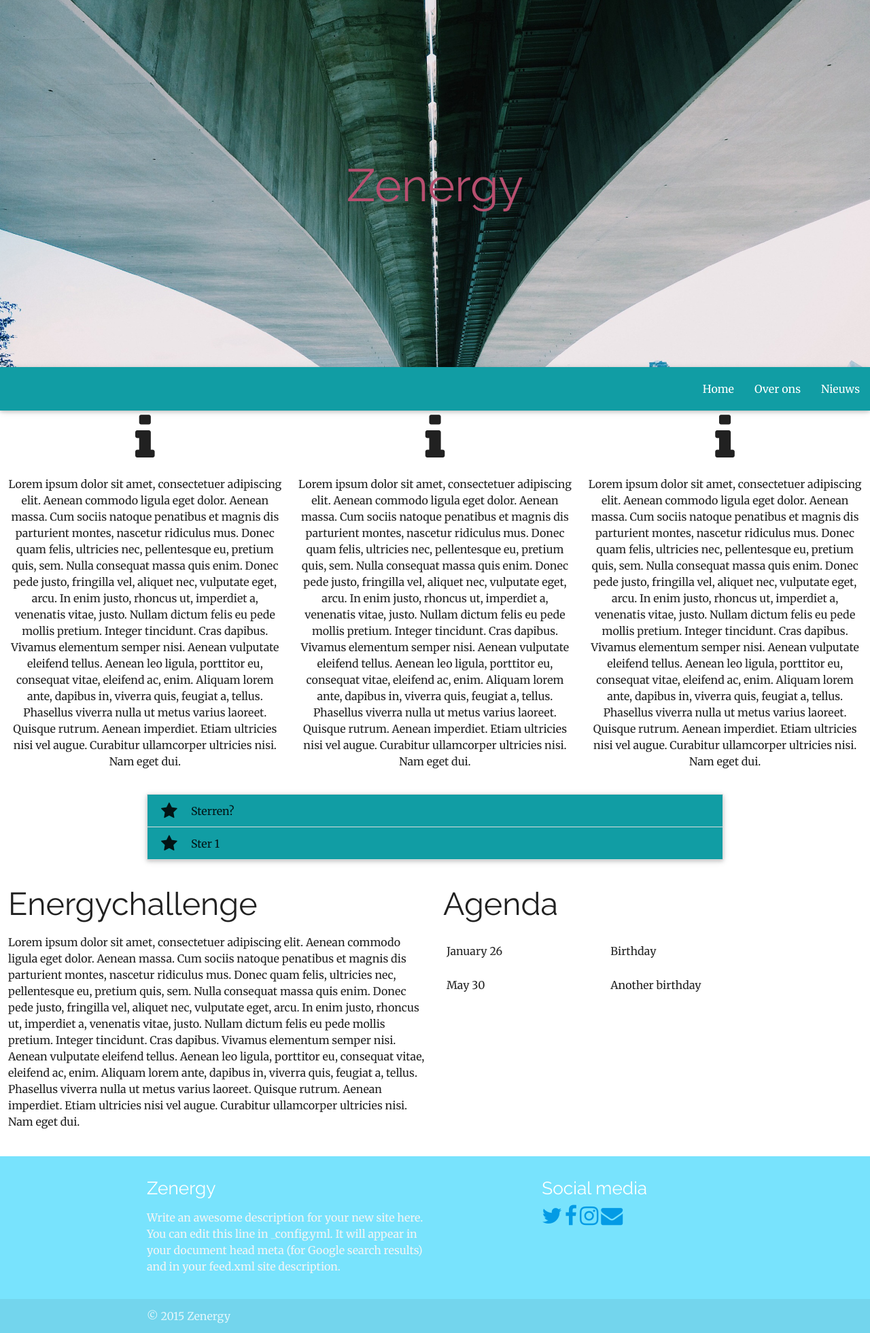
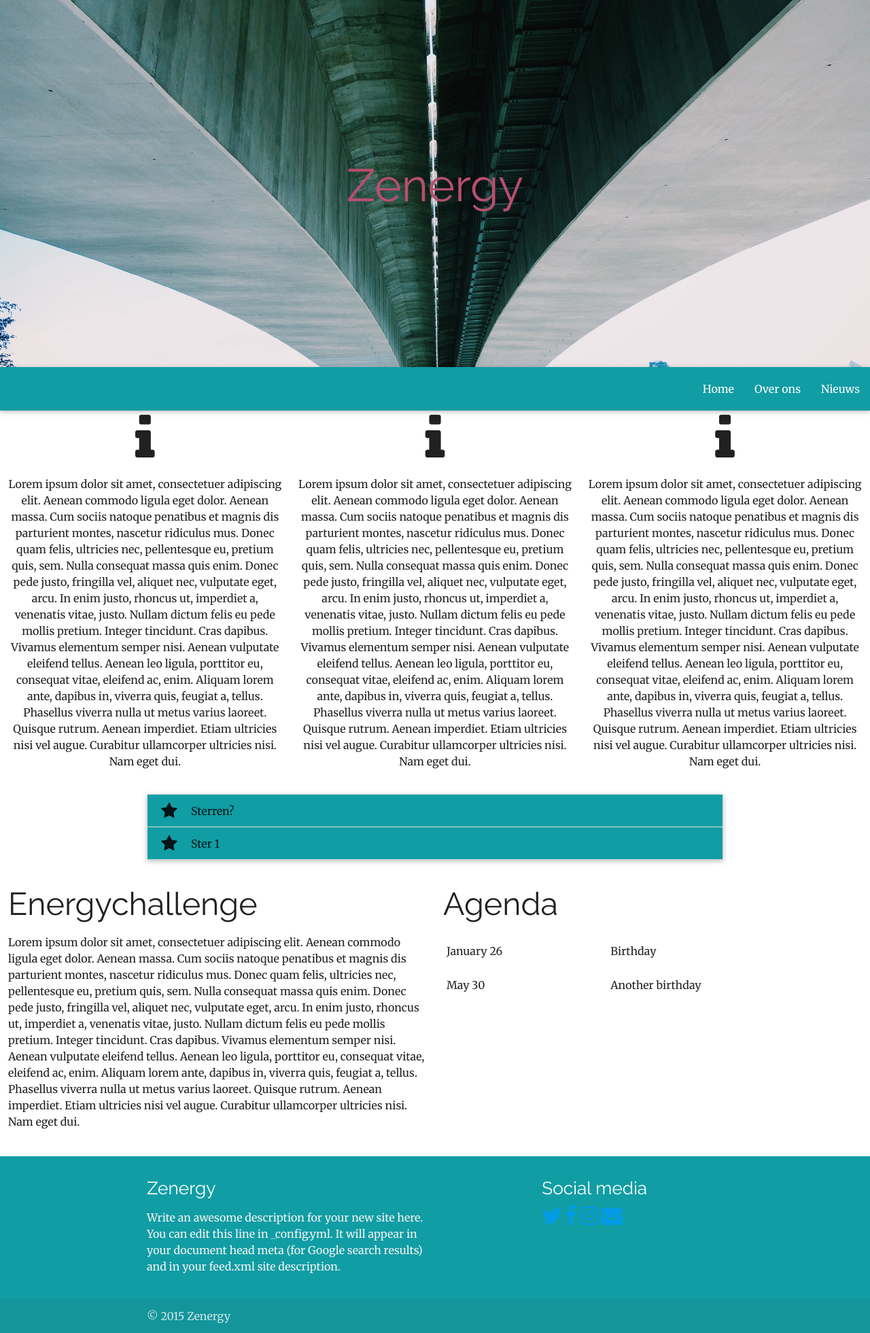
Before and after one commit to jasperwr/zenergy.jasperwr.github.io, a Jekyll site: the page built from index.html, in a window 1280 px wide. Shown: the whole page at 68% size. Built offline with Jekyll 4.4.1, drawn with Linux system fonts in a browser that asks for light colours; nearby versions of some CDN libraries.

Commit message:
Update _global.scss

```diff
--- a/_sass/components/_global.scss
+++ b/_sass/components/_global.scss
@@ -255,7 +255,7 @@ ul.staggered-list li {
 footer.page-footer {
   margin-top: 20px;
   padding-top: 20px;
-  background-color: $spray;
+  background-color: $blue2;
 
   .footer-copyright {
     overflow: hidden;
```
